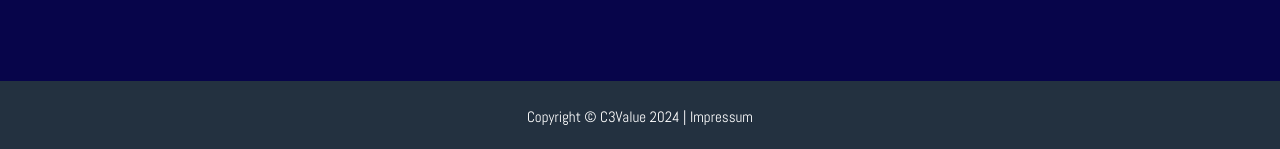
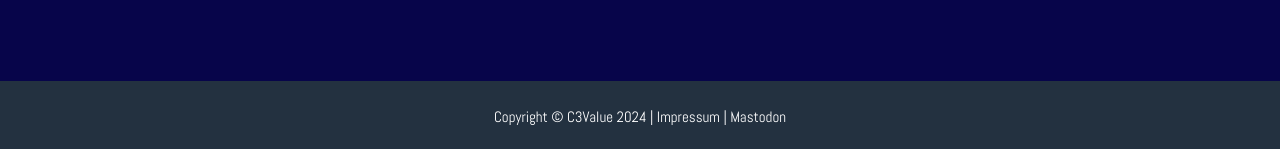
Before and after one commit to c3value/c3value.github.io, a Jekyll site: the page built from _posts/2024-12-14-cultural-transformation.markdown, in a window 1280 px wide and 900 px high, scrolled down 1519 px. Shown: the part 748-897 px from the top of the window. Built offline with Jekyll 4.4.1, drawn with Linux system fonts in a browser that asks for light colours.

Commit message:
mastodon handle

```diff
--- a/_includes/footer.html
+++ b/_includes/footer.html
@@ -19,7 +19,7 @@
     <div class="container">
       <div class="row">
         <div class="col-lg-12">
-            Copyright &copy; {{ site.footer.copyright }} 20{{ site.time | date: '%y' }} | <a href="https://legal.cccv.de/">Impressum</a>
+            Copyright &copy; {{ site.footer.copyright }} 20{{ site.time | date: '%y' }} | <a href="https://legal.cccv.de/">Impressum</a> | <a rel="me" href="https://chaos.social/@c3value">Mastodon</a>
         </div>
       </div>
     </div>
```
